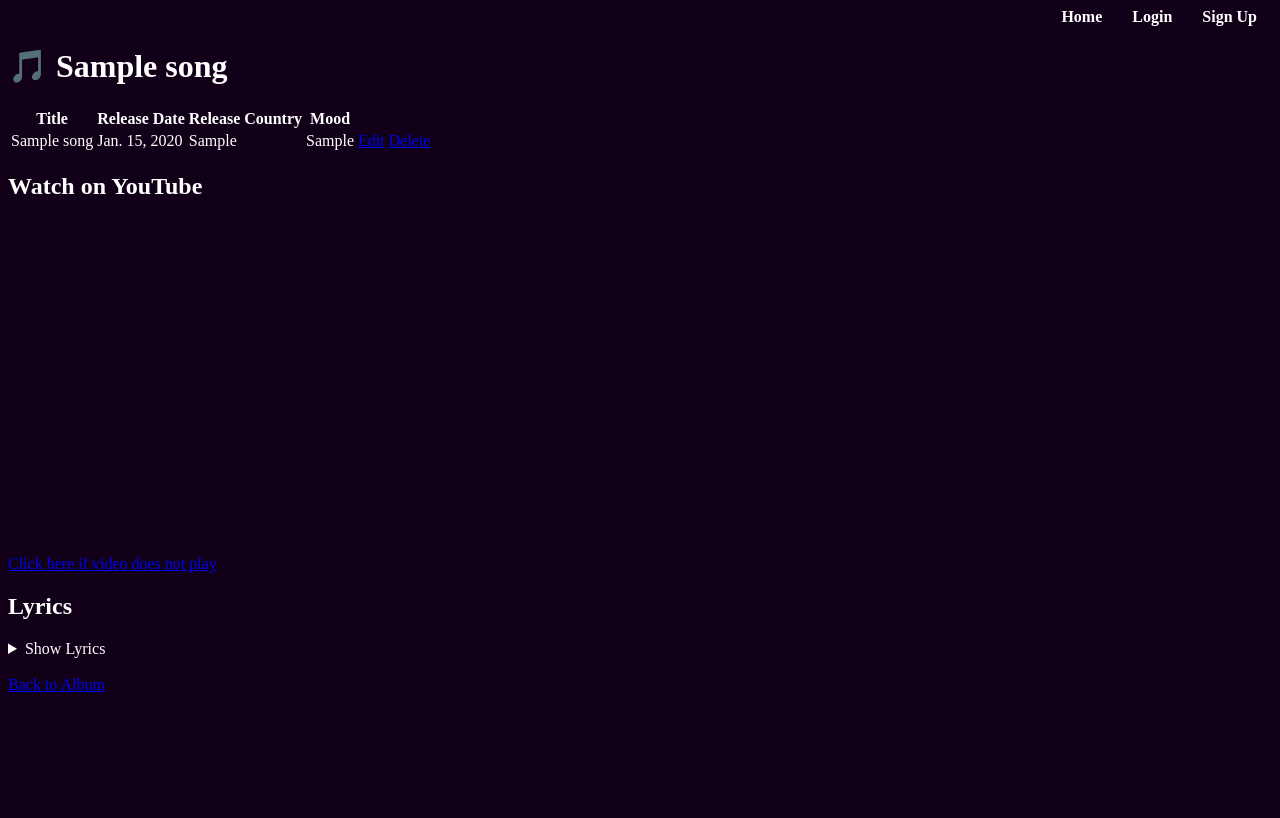
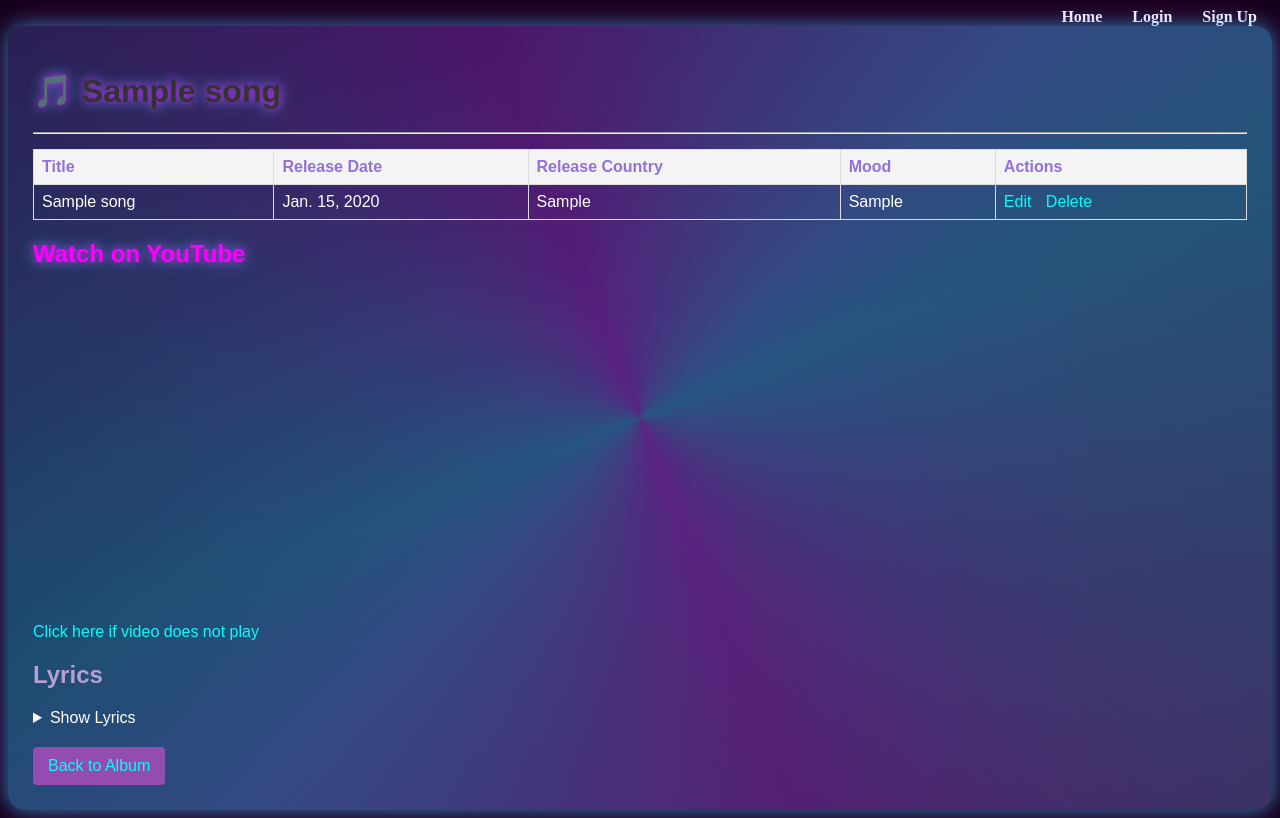
Before and after one commit to raul-vital/albumtrackr, a Django app: template main_app/templates/songs/song_detail.html in a window 1280 px wide. Before the commit the page ends 692 px from the top, so only its background shows below. Run offline with Django 5.2, Linux system fonts and the light colour scheme; tables that the repository leaves empty hold one stand-in row (values such as "Sample post"); the template is opened without the code that fills it: values that come from a table or form of the project are taken from there, most other values are stand-ins (such as "Sample title", 1, 10 or a date in 2020).

Commit message:
style song_detail.css page with neon elements, resembling a music app

```diff
--- /dev/null
+++ b/main_app/static/css/songs/song_detail.css
@@ -0,0 +1,144 @@
+/* static/css/songs/song_detail.css */
+.song-detail-container {
+    font-family: 'Arial', sans-serif;
+    background: linear-gradient(135deg, #0f0c29, #302b63, #24243e);
+    color: #fff;
+    padding: 25px;
+    border-radius: 16px;
+    box-shadow: 0 0 20px rgba(0, 255, 255, 0.5), 0 0 40px rgba(255, 0, 255, 0.3);
+    transition: transform 0.3s ease, box-shadow 0.3s ease;
+    position: relative;
+    overflow: hidden;
+  }
+
+  .song-detail-container:hover {
+    transform: translateY(-5px);
+    box-shadow: 0 0 30px rgba(0, 255, 255, 0.8), 0 0 50px rgba(255, 0, 255, 0.6);
+  }
+
+  .song-detail-container::before {
+    content: '';
+    position: absolute;
+    top: -50%;
+    left: -50%;
+    width: 200%;
+    height: 200%;
+    background: conic-gradient(
+      from 0deg,
+      #ff00ff,
+      #00ffff,
+      #ff00ff,
+      #00ffff,
+      #ff00ff
+    );
+    opacity: 0.2;
+    animation: neonRotate 15s infinite linear;
+    z-index: 0;
+  }
+
+  @keyframes neonRotate {
+    from {
+      transform: rotate(0deg);
+    }
+    to {
+      transform: rotate(360deg);
+    }
+  }
+
+  .song-detail-container * {
+    position: relative;
+    z-index: 1;
+  }
+
+  .song-detail-container h1,
+  .song-detail-container h2 {
+    color: #ff00ff;
+    text-shadow: 0 0 8px rgba(255, 0, 255, 0.8), 0 0 15px rgba(0, 255, 255, 0.6);
+  }
+
+  .song-detail-container a {
+    color: #00ffff;
+    text-decoration: none;
+    transition: color 0.3s ease, text-shadow 0.3s ease;
+  }
+
+  .song-detail-container a:hover {
+    color: black;
+    text-shadow: 0 0 8px rgba(255, 0, 255, 0.8), 0 0 15px rgba(0, 255, 255, 0.6);
+  }
+
+
+  .song-header h1 {
+    color: #333;
+  }
+
+  .song-info-table {
+    width: 100%;
+    border-collapse: collapse;
+    margin-top: 15px;
+  }
+
+  .song-info-table th, .song-info-table td {
+    border: 1px solid #ddd;
+    color: white;
+    padding: 8px;
+    text-align: left;
+  }
+
+  .song-info-table th {
+    background-color: #f4f4f4;
+    color: #9370DB; /* Neon Purple-ish */
+  }
+
+  .edit-link, .delete-link, .youtube-fallback-link {
+    margin-right: 10px;
+    color: #ff00c8;
+    text-decoration: none;
+  }
+
+  .edit-link:hover, .delete-link:hover, .youtube-fallback-link:hover {
+    text-decoration: underline;
+  }
+
+  .youtube-section, .lyrics-section {
+    margin-top: 20px;
+    color: white
+  }
+
+
+  .lyrics-section {
+    margin-top: 20px;
+    color: white;
+}
+
+.lyrics-section h2 { /* If you have a specific heading for the lyrics */
+    color: #b4a0d3; /* Softer purple color instead of bright neon */
+    text-shadow: none; /* Remove the strong neon text-shadow */
+}
+
+.lyrics-text {
+    white-space: pre-wrap;
+    background-color: #9370DB;
+    padding: 10px;
+    border-radius: 5px;
+    font-family: monospace;
+    color: #ddd; /* Softer text color */
+}
+
+  .no-video, .no-lyrics {
+    color: white
+  }
+
+  .back-button {
+    display: inline-block;
+    margin-top: 20px;
+    padding: 10px 15px;
+    background-color: #934caf;
+    color: white;
+    text-decoration: none;
+    border-radius: 4px;
+  }
+
+  /* .back-button:hover {
+    background-color: #45a049;
+  } */
--- a/main_app/templates/songs/song_detail.html
+++ b/main_app/templates/songs/song_detail.html
@@ -1,18 +1,22 @@
-
 {% extends 'base.html' %}
 {% load static %}
 {% block content %}
+<link rel="stylesheet" href="{% static 'css/songs/song_detail.css' %}" />
 
-<div class="song-detail">
+<div class="song-detail-container">
+  <div class="song-header">
     <h1>🎵 {{ song.title }}</h1>
-    <table>
+    <hr>
+  </div>
+
+  <table class="song-info-table">
     <thead>
       <tr>
         <th>Title</th>
         <th>Release Date</th>
         <th>Release Country</th>
         <th>Mood</th>
-
+        <th>Actions</th>
       </tr>
     </thead>
     <tbody>
@@ -21,44 +25,39 @@
         <td>{{ song.release_date }}</td>
         <td>{{ song.release_country }}</td>
         <td>{{ song.mood }}</td>
-            <td><a href="{% url 'song-update' song.id %}">Edit</a></td>
-            <td><a href="{% url 'song-delete' song.id %}">Delete</a></td>
+        <td>
+          <a href="{% url 'song-update' song.id %}" class="edit-link">Edit</a>
+          <a href="{% url 'song-delete' song.id %}" class="delete-link">Delete</a>
+        </td>
       </tr>
     </tbody>
   </table>
-{% comment %} ******************************************************************* {% endcomment %}
+
   {% if youtube_url %}
+    <div class="youtube-section">
       <h2>Watch on YouTube</h2>
       <iframe width="560" height="315" src="{{ youtube_url }}" frameborder="0" allowfullscreen></iframe>
-            <script>
-            document.addEventListener("DOMContentLoaded", function () {
-                var iframe = document.getElementById("yt-video");
+      <p>
+        <a href="https://www.youtube.com/watch?v={{ youtube_url|slice:'30:' }}" target="_blank" class="youtube-fallback-link">Click here if video does not play</a>
+      </p>
+    </div>
+  {% else %}
+    <p class="no-video">No video found.</p>
+  {% endif %}
 
-                iframe.onerror = function () {
-                    window.location.href = "{{ youtube_url|slice:'30:' }}";
-                };
-            });
-            </script>
-
-            <p><a href="https://www.youtube.com/watch?v={{ youtube_url|slice:'30:' }}" target="_blank">
-                Click here if video does not play
-            </a></p>
-        {% else %}
-            <p>No video found.</p>
-        {% endif %}
-{% comment %} ******************************************************************* {% endcomment %}
+  <div class="lyrics-section">
     <h2>Lyrics</h2>
     {% if lyrics %}
       <details>
         <summary>Show Lyrics</summary>
-                    <pre>{{ lyrics }}</pre>
+        <pre class="lyrics-text">{{ lyrics }}</pre>
       </details>
     {% else %}
-                <p>Lyrics not found.</p>
+      <p class="no-lyrics">Lyrics not found.</p>
     {% endif %}
+  </div>
 
-        <br>
-        <a href="{% url 'album-detail' song.album.id %}" class="btn">Back to Album</a>
+  <a href="{% url 'album-detail' song.album.id %}" class="back-button">Back to Album</a>
 </div>
 
 {% endblock %}
```
Lines whose indentation alone changed are shown as unchanged.
